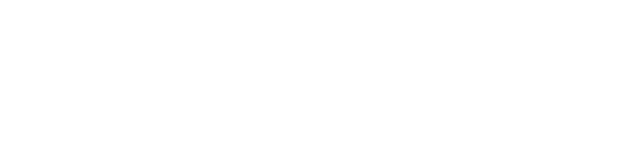
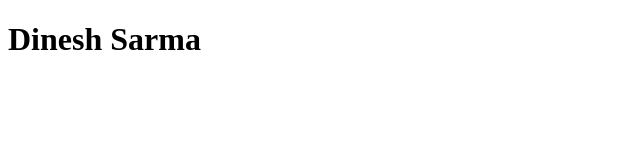
Before and after one commit to DineshSarma1/Lesson1, a plain HTML site: page index.html in a window 1280 px wide. Shown: the whole page, without its empty margins (0-640 px from the left). Drawn offline with Linux system fonts and the light colour scheme.

Commit message:
testing hosting

```diff
--- a/index.html
+++ b/index.html
@@ -4,9 +4,12 @@
     <meta charset="UTF-8">
     <meta http-equiv="X-UA-Compatible" content="IE=edge">
     <meta name="viewport" content="width=device-width, initial-scale=1.0">
-    <title>Document</title>
+    <title>My Profile</title>
 </head>
 <body>
+    <h1>
+        Dinesh Sarma
+    </h1>
 
 </body>
 </html>
```
